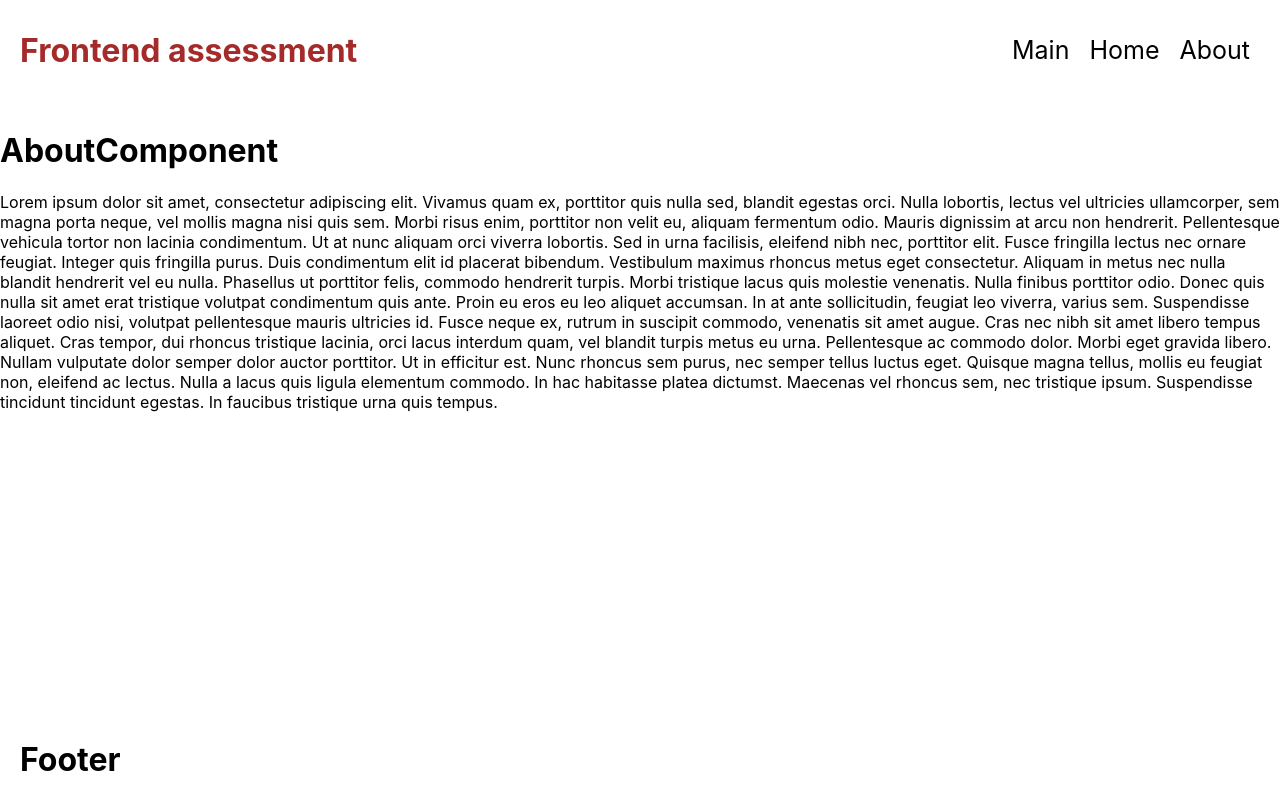
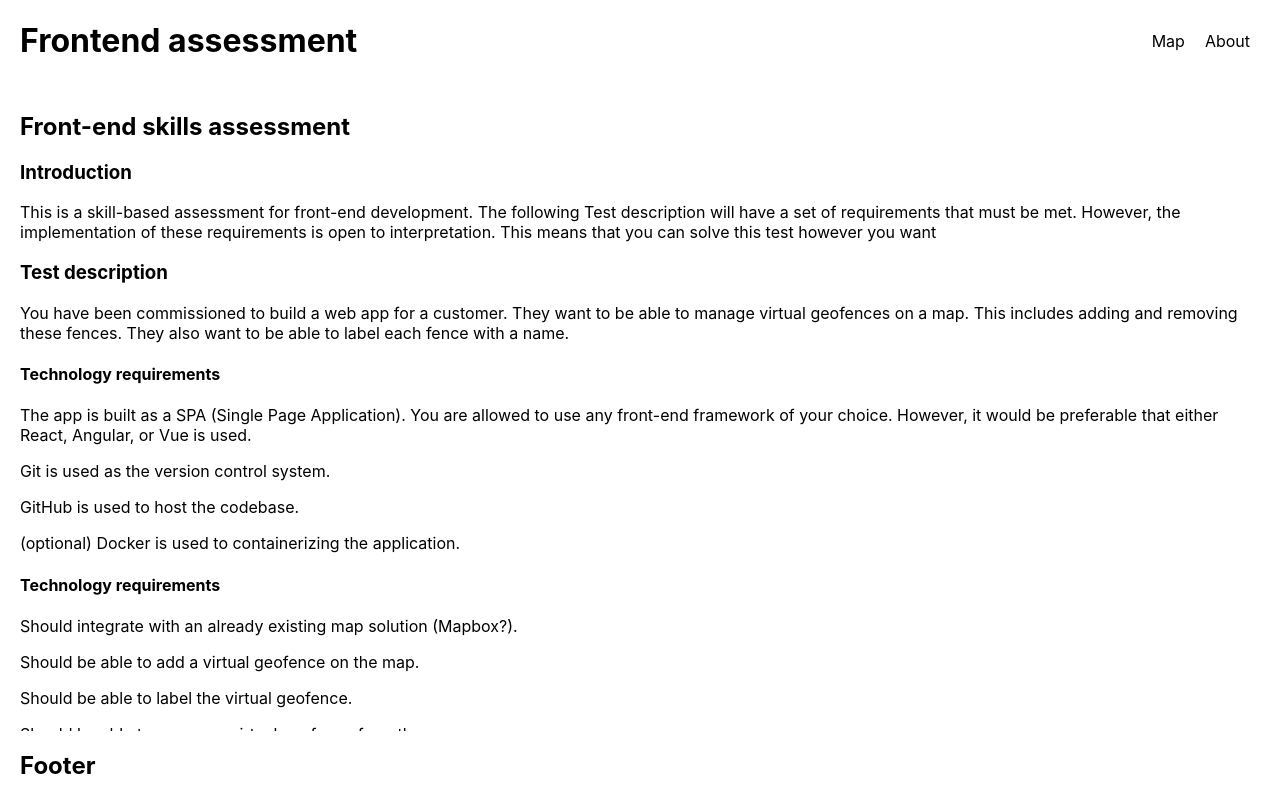
Before and after one commit to bunzoy/assessment, a React (Create React App) app in the folder frontendassessment/: page /About in a window 1280 px wide. Shown: the top 798 px of the page. Built offline with nearby package versions, Linux system fonts and the light colour scheme.

Commit message:
Updated pages
Deleted Home component, changed About , header and footer design

```diff
--- a/frontendassessment/src/App.js
+++ b/frontendassessment/src/App.js
@@ -1,6 +1,5 @@
 import React from 'react';
-import { Main } from './components/MainComponent'
-import { Home } from './components/HomeComponent'
+import { Map } from './components/MapComponent'
 import { About } from './components/AboutComponent'
 import Header from './components/HeaderComponent';
 import Footer from './components/FooterComponent';
@@ -14,8 +13,7 @@ export function App() {
       <Header/>
 
       <Routes>
-        <Route path="/" element={<Main/>} />
-        <Route path="/Home" element={<Home/>} />
+        <Route path="/" element={<Map/>} />
         <Route path="/About" element={<About/>} />
       </Routes>
 
--- a/frontendassessment/src/components/AboutComponent.js
+++ b/frontendassessment/src/components/AboutComponent.js
@@ -1,15 +1,39 @@
 import React from "react";
+import './Style.css';
 
 
 export function About() {
     return(
-        <div>
-            <h1>AboutComponent</h1>
-            <p>Lorem ipsum dolor sit amet, consectetur adipiscing elit. Vivamus quam ex, porttitor quis nulla sed, blandit egestas orci. Nulla lobortis, lectus vel ultricies ullamcorper, sem magna porta neque, vel mollis magna nisi quis sem. Morbi risus enim, porttitor non velit eu, aliquam fermentum odio. Mauris dignissim at arcu non hendrerit. Pellentesque vehicula tortor non lacinia condimentum. Ut at nunc aliquam orci viverra lobortis. Sed in urna facilisis, eleifend nibh nec, porttitor elit. Fusce fringilla lectus nec ornare feugiat. Integer quis fringilla purus. Duis condimentum elit id placerat bibendum. Vestibulum maximus rhoncus metus eget consectetur. Aliquam in metus nec nulla blandit hendrerit vel eu nulla. Phasellus ut porttitor felis, commodo hendrerit turpis. Morbi tristique lacus quis molestie venenatis. Nulla finibus porttitor odio. Donec quis nulla sit amet erat tristique volutpat condimentum quis ante.
+        <div className="AboutBody">
 
-Proin eu eros eu leo aliquet accumsan. In at ante sollicitudin, feugiat leo viverra, varius sem. Suspendisse laoreet odio nisi, volutpat pellentesque mauris ultricies id. Fusce neque ex, rutrum in suscipit commodo, venenatis sit amet augue. Cras nec nibh sit amet libero tempus aliquet. Cras tempor, dui rhoncus tristique lacinia, orci lacus interdum quam, vel blandit turpis metus eu urna. Pellentesque ac commodo dolor. Morbi eget gravida libero. Nullam vulputate dolor semper dolor auctor porttitor.
+            <h2>Front-end skills assessment</h2>
+            <h3>Introduction</h3>
+            <p>This is a skill-based assessment for front-end development. The following Test description will have a set of requirements that must be met.
+However, the implementation of these requirements is open to interpretation. This means that you can solve this test however you want</p>
 
-Ut in efficitur est. Nunc rhoncus sem purus, nec semper tellus luctus eget. Quisque magna tellus, mollis eu feugiat non, eleifend ac lectus. Nulla a lacus quis ligula elementum commodo. In hac habitasse platea dictumst. Maecenas vel rhoncus sem, nec tristique ipsum. Suspendisse tincidunt tincidunt egestas. In faucibus tristique urna quis tempus.</p>
+            <h3>Test description</h3>
+            <p>You have been commissioned to build a web app for a customer. They want to be able to manage virtual geofences on a map. This
+includes adding and removing these fences. They also want to be able to label each fence with a name.
+</p>
+            <h4>Technology requirements</h4>
+            <p>The app is built as a SPA (Single Page Application). You are allowed to use any front-end framework of your choice. However, it would be
+preferable that either React, Angular, or Vue is used.</p>
+            <p>Git is used as the version control system.</p>
+            <p>GitHub is used to host the codebase.</p>
+            <p>(optional) Docker is used to containerizing the application.</p>
+
+            <h4>Technology requirements</h4>
+            <p>Should integrate with an already existing map solution (Mapbox?).</p>
+            <p>Should be able to add a virtual geofence on the map.</p>
+            <p>Should be able to label the virtual geofence.</p>
+            <p>Should be able to remove a virtual geofence from the map.</p>
+            <p>Should persist the state between page refreshes.</p>
+            <p>(optional) Should be mobile-friendly.</p>
+
+            <h4>Out of scope</h4>
+            <p>You don’t need any authentication scheme.</p>
+            <p>You don’t need to host the application on a server.</p>
+            <p>You don’t need a back-end solution for persistence.</p>
         </div>
 
     )
--- a/frontendassessment/src/components/FooterComponent.css
+++ /dev/null
@@ -1,7 +0,0 @@
-.Footer {
-    position: absolute;
-    left: 0;
-    bottom: 0;
-    right: 0;
-    margin-left: 20px;
-}
--- a/frontendassessment/src/components/FooterComponent.js
+++ b/frontendassessment/src/components/FooterComponent.js
@@ -1,11 +1,11 @@
 import React from "react";
-import './FooterComponent.css';
+import './Style.css';
 
 
 export function Footer () {
     return(
         <div className="Footer">
-            <h1>Footer</h1>
+            <h2>Footer</h2>
         </div>
     )
 }
--- a/frontendassessment/src/components/HeaderComponent.css
+++ /dev/null
@@ -1,50 +0,0 @@
-.Header {
-    display: flex;
-    justify-content: space-between;
-    align-items: center;
-    position: relative;
-    padding-bottom: 10px;
-    margin-left: 20px;
-}
-
-.Header h1 {
-    color: brown;
-
-}
-
-.Nav {
-    position: static;
-    margin-left: 20px;
-}
-
-ul {
-    list-style-type: none;
-    margin-right: 20px;
-    padding: 0;
-    overflow: hidden;
-    float: right;
-    font-size: 25px;
-}
-
-li {
-    float: left;
-    padding: 10px;
-    text-decoration: none;
-}
-
-
-.map-container {
-    height: 400px;
-    }
-
-
-    .calculation-box {
-        height: 75px;
-        width: 150px;
-        position: absolute;
-        bottom: 40px;
-        left: 10px;
-        background-color: rgba(255, 255, 255, 0.9);
-        padding: 15px;
-        text-align: center;
-        }
--- a/frontendassessment/src/components/HeaderComponent.js
+++ b/frontendassessment/src/components/HeaderComponent.js
@@ -1,5 +1,5 @@
 import React from "react";
-import './HeaderComponent.css';
+import './Style.css';
 import {Link } from "react-router-dom";
 
 
@@ -9,8 +9,7 @@ export function Header () {
             <h1 className={Header.H1}>Frontend assessment</h1>
 
             <ul>
-                <li><Link to="/" style={{ textDecoration: 'none' , color: 'black' }}>Main</Link></li>
-                <li><Link to="/Home" style={{ textDecoration: 'none' , color: 'black' }}>Home</Link></li>
+                <li><Link to="/" style={{ textDecoration: 'none' , color: 'black' }}>Map</Link></li>
                 <li><Link to="/About" style={{ textDecoration: 'none' , color: 'black' }}>About</Link></li>
             </ul>
         </div>
--- a/frontendassessment/src/components/HomeComponent.js
+++ /dev/null
@@ -1,20 +0,0 @@
-import React from "react";
-import './HeaderComponent.css';
-import mapboxgl from 'mapbox-gl';
-
-
-mapboxgl.accessToken = 'pk.eyJ1IjoiYnVuem95IiwiYSI6ImNsYXM5YWxmazAydTEzdGtqbm9ndjNiMWsifQ.esiqirmwHhQrHTxTIcYoSg';
-
-
-export function Home() {
-    return(
-        <div>
-            <h1>HomeComponent</h1>
-            <p>Lorem ipsum dolor sit amet, consectetur adipiscing elit. Donec mattis risus vitae erat ultricies hendrerit. Vivamus consequat velit lectus, a sagittis arcu luctus ac. Nam a ante commodo, vehicula leo vel, dignissim enim. Orci varius natoque penatibus et magnis dis parturient montes, nascetur ridiculus mus. Nullam porttitor ante ligula, a venenatis risus tristique sit amet. Donec nec blandit nibh, vel viverra ligula. In elementum posuere tortor quis placerat. Orci varius natoque penatibus et magnis dis parturient montes, nascetur ridiculus mus. Suspendisse dapibus tellus id arcu auctor venenatis. Praesent porttitor pulvinar nibh feugiat imperdiet. Vivamus luctus maximus ex at vestibulum.
-Nullam mi quam, fringilla sit amet bibendum at, cursus nec velit. Vestibulum eget tincidunt sapien, a ultricies sem. Morbi ligula nulla, molestie at suscipit sed, aliquam at odio. Donec laoreet viverra risus, et convallis sem volutpat quis. Ut eget condimentum nisi, iaculis bibendum lectus. Nulla facilisi. In eu felis in odio consectetur cursus et vitae ipsum. Pellentesque nec ipsum quis lorem consectetur faucibus. Sed mollis, est in laoreet tincidunt, ante ante maximus leo, in condimentum leo libero ut enim. Sed hendrerit turpis sit amet augue eleifend, vel malesuada leo semper. Proin et ornare purus, vitae sodales odio. Proin id mauris sed tortor cursus condimentum vitae eu felis.</p>
-        </div>
-    )
-
-}
-
-export default Home;
--- a/frontendassessment/src/components/MainComponent.js
+++ b/frontendassessment/src/components/MapComponent.js
@@ -1,5 +1,5 @@
 import React, { useState } from "react";
-import './HeaderComponent.css';
+import './Style.css';
 import mapboxgl from 'mapbox-gl';
 import 'mapbox-gl/dist/mapbox-gl.css';
 
@@ -8,15 +8,15 @@ import 'mapbox-gl/dist/mapbox-gl.css';
 mapboxgl.accessToken = 'pk.eyJ1IjoiYnVuem95IiwiYSI6ImNsYXM5YWxmazAydTEzdGtqbm9ndjNiMWsifQ.esiqirmwHhQrHTxTIcYoSg';
 
 
-export  class Main extends React.PureComponent {
+export  class Map extends React.PureComponent {
 
     constructor(props) {
         super(props);
 
         this.state = {
-            lng: 10.4437392,
-            lat: 59.4101728,
-            zoom: 10
+            lng: 10.4821,
+            lat: 59.4152,
+            zoom: 13
         };
 
         this.mapContainer = React.createRef();
@@ -30,12 +30,29 @@ export  class Main extends React.PureComponent {
             center: [lng, lat],
             zoom: zoom
         });
+
+        map.on('move', () => {
+            this.setState({
+              lng: map.getCenter().lng.toFixed(4),
+              lat: map.getCenter().lat.toFixed(4),
+              zoom: map.getZoom().toFixed(2)
+            });
+          });
     }
 
     render() {
+
+        const { lng, lat, zoom } = this.state;
+
         return (
             <div>
-            <div ref={this.mapContainer} className="map-container" />
+
+
+                <div ref={this.mapContainer} className="map-container" />
+
+                <div className="sidebar">
+                    Longitude: {lng} | Latitude: {lat} | Zoom: {zoom}
+                </div>
             </div>
         );
     }
@@ -44,4 +61,4 @@ export  class Main extends React.PureComponent {
 }
 
 
-export default Main;
+export default Map;
--- /dev/null
+++ b/frontendassessment/src/components/Style.css
@@ -0,0 +1,68 @@
+.Header {
+    display: flex;
+    justify-content: space-between;
+    align-items: center;
+    position: relative;
+    padding-bottom: 10px;
+}
+
+.Header h1 {
+    color: black;
+    margin-left: 20px;
+}
+
+.Nav {
+    position: static;
+    margin-left: 3%;
+}
+
+ul {
+    list-style-type: none;
+    margin-right: 20px;
+    padding: 0;
+    overflow: hidden;
+    float: right;
+    font-size: 2vh;
+}
+
+li {
+    float: left;
+    padding: 10px;
+    text-decoration: none;
+}
+
+/*Map*/
+.map-container {
+    height: 400px;
+}
+
+.sidebar {
+    background-color: rgba(35, 55, 75, 0.9);
+    color: #fff;
+    padding: 6px 12px;
+    font-family: monospace;
+    position: relative;
+    top: 0;
+    left: 0;
+    margin: 12px;
+    border-radius: 4px;
+    }
+
+/*About body*/
+.AboutBody {
+    margin: 0px 20px 80px 20px;
+}
+
+.AboutBody h3 h4 {
+    margin-top: 10px;
+}
+
+/*Footer*/
+.Footer {
+    position: fixed;
+    left: 0;
+    bottom: 0;
+    right: 0;
+    margin-left: 20px;
+    background-color: white;
+}
```
